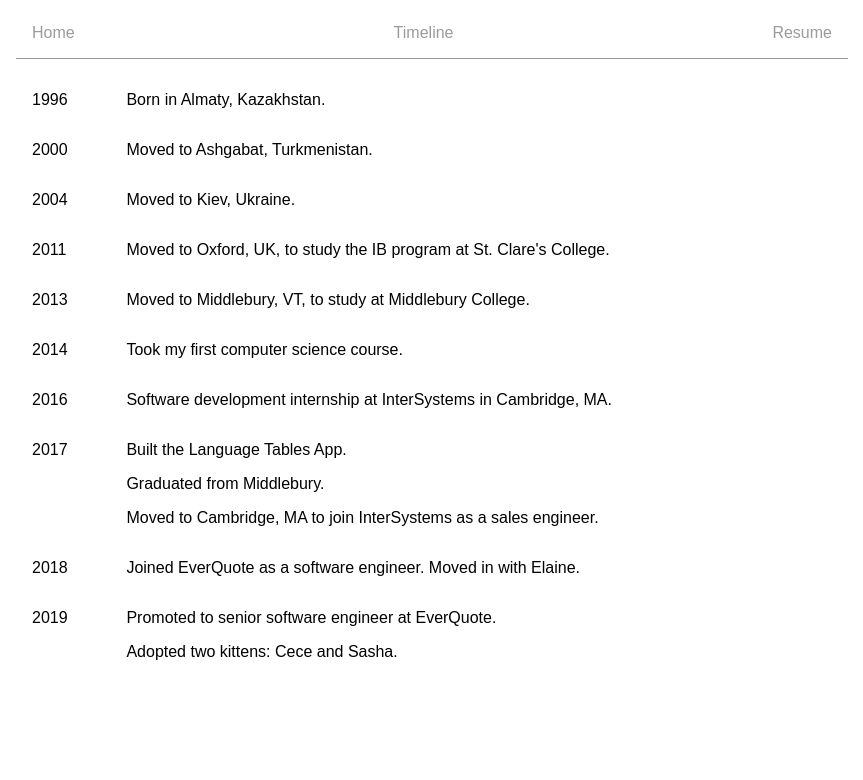
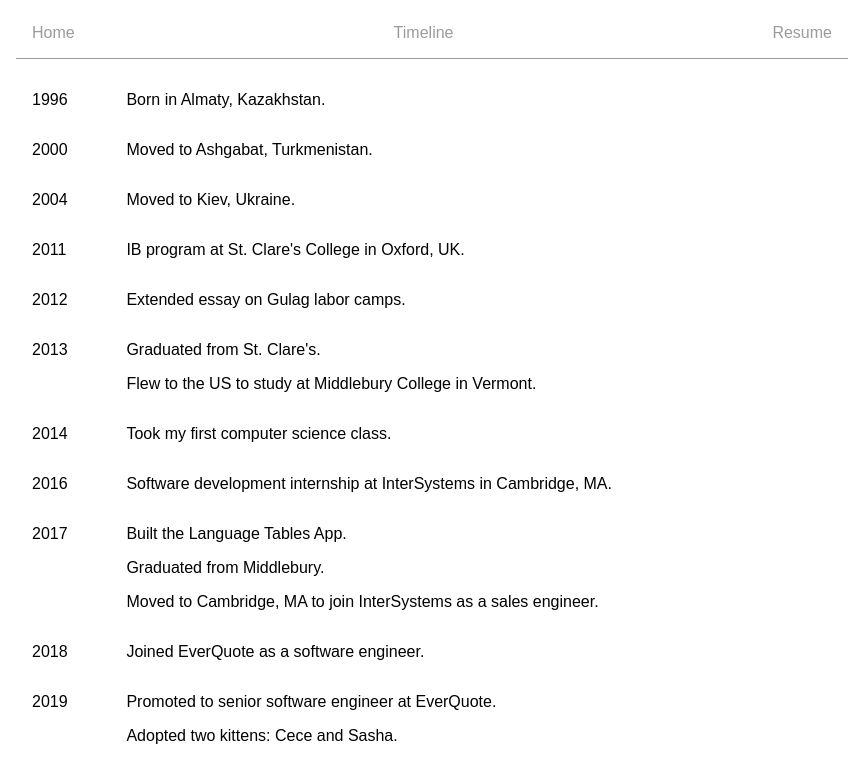
Before and after one commit to aamangeldi/amangeldi.info, a Next.js app: page /timeline in a window 1280 px wide. Shown: the top 780 px of the page, without its empty margins (208-1071 px from the left). Built offline with nearby package versions, Linux system fonts and the light colour scheme.

Commit message:
Add a few more facts

```diff
--- a/pages/timeline.js
+++ b/pages/timeline.js
@@ -5,15 +5,16 @@
     '1996': ['Born in Almaty, Kazakhstan.'],
     '2000': ['Moved to Ashgabat, Turkmenistan.'],
     '2004': ['Moved to Kiev, Ukraine.'],
-    '2011': ['Moved to Oxford, UK, to study the IB program at St. Clare\'s College.'],
-    '2013': ['Moved to Middlebury, VT, to study at Middlebury College.'],
-    '2014': ['Took my first computer science course.'],
+    '2011': ['IB program at St. Clare\'s College in Oxford, UK.'],
+    '2012': ['Extended essay on Gulag labor camps.'],
+    '2013': ['Graduated from St. Clare\'s.','Flew to the US to study at Middlebury College in Vermont.'],
+    '2014': ['Took my first computer science class.'],
     '2016': ['Software development internship at InterSystems in Cambridge, MA.'],
     '2017': ['Built the Language Tables App.',
       'Graduated from Middlebury.',
       'Moved to Cambridge, MA to join InterSystems as a sales engineer.'
     ],
-    '2018': ['Joined EverQuote as a software engineer. Moved in with Elaine.'],
+    '2018': ['Joined EverQuote as a software engineer.'],
     '2019': ['Promoted to senior software engineer at EverQuote.', 'Adopted two kittens: Cece and Sasha.'],
   }
   const mapFacts = (facts) => {
```
